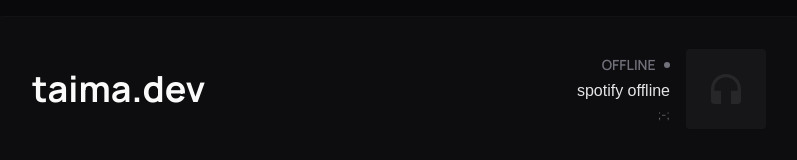
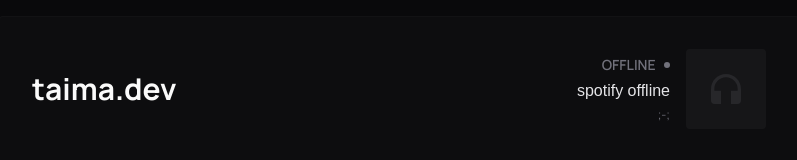
Before and after one commit to taima157/taima.dev, a Next.js app: page / in a window 1280 px wide. Shown: the top 160 px of the page, without its empty margins (241-1038 px from the left). Built offline with nearby package versions, Linux system fonts and the light colour scheme; no server answers; a web font is replaced by a local one.

Commit message:
fix title

```diff
--- a/src/app/page.tsx
+++ b/src/app/page.tsx
@@ -10,7 +10,7 @@ export default function Home() {
       <div className="bg-white/2 border w-200 border-white/2 rounded-sm p-4 sm:p-8 flex flex-col gap-8">
         <div className="w-full flex flex-col gap-15">
           <div className="flex justify-between items-center flex-col sm:flex-row gap-10">
-            <h1 className="text-4xl font-bold text-zinc-50 w-full">
+            <h1 className="text-3xl font-bold text-zinc-50 w-full">
               taima.dev
             </h1>
             <SpotifyStatus />
```
